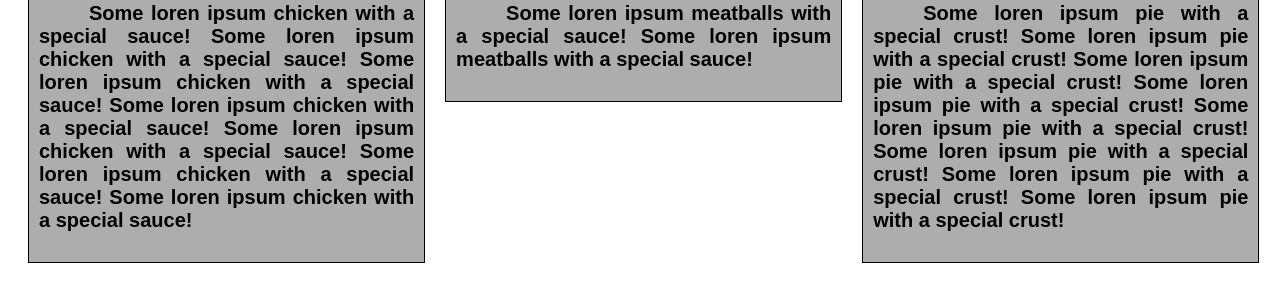
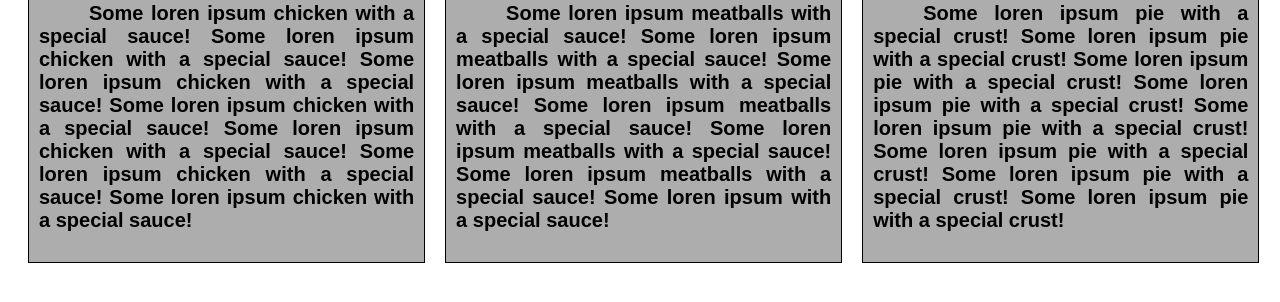
Before and after one commit to BrnBllrdn/brnbllrdn.github.io, a plain HTML site: page index.html in a window 1280 px wide. Shown: the part 158-460 px from the top of the page. Drawn offline with Linux system fonts and the light colour scheme.

Commit message:
Update index.html

```diff
--- a/index.html
+++ b/index.html
@@ -20,7 +20,7 @@
     <div class="box2">
         <div class="itens">
             <p class="title2">Bootstrap MeatBalls!</p>
-            <p class="text"> Some loren ipsum meatballs with a special sauce! Some loren ipsum meatballs with a special sauce!</p>
+            <p class="text"> Some loren ipsum meatballs with a special sauce! Some loren ipsum meatballs with a special sauce! Some loren ipsum meatballs with a special sauce! Some loren ipsum meatballs with a special sauce! Some loren ipsum meatballs with a special sauce! Some loren ipsum meatballs with a special sauce! Some loren ipsum with a special sauce!</p>
         </div>
     </div>
     <div class="box3">
```
